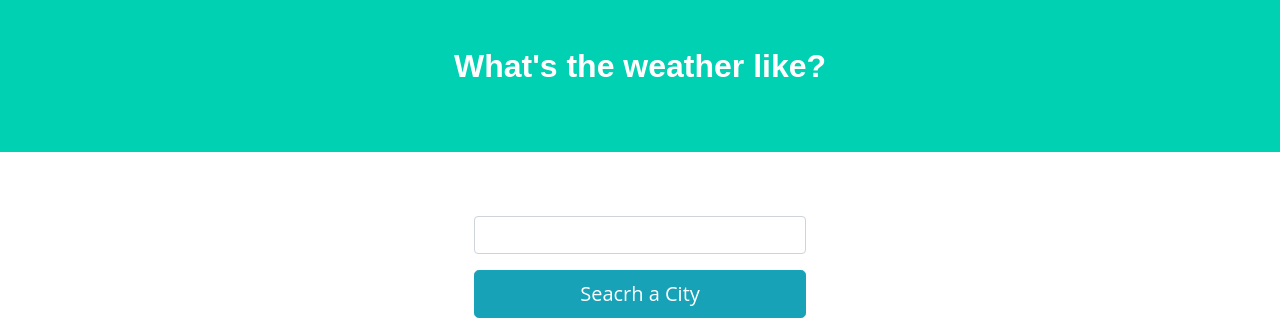
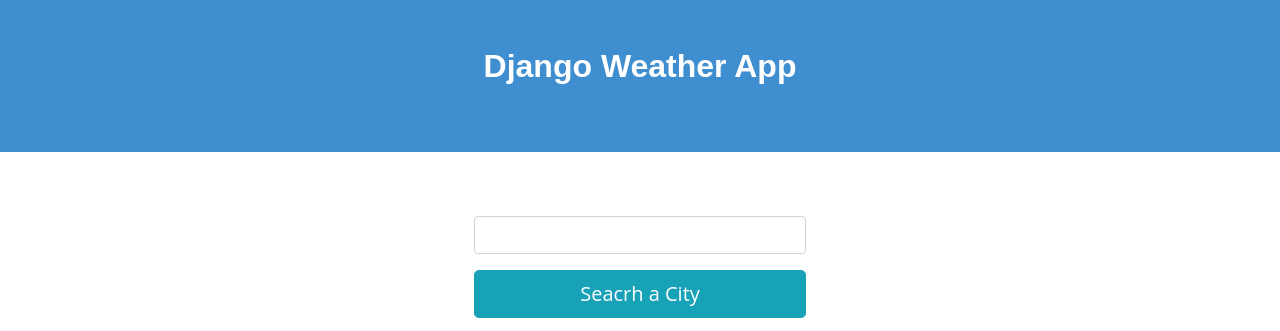
Before and after one commit to alxayeed/django-weather, a Django app: template weather/templates/weather/index.html in a window 1280 px wide. Shown: the top 331 px of the page. Run offline with Django 3.2, Linux system fonts and the light colour scheme; the template is opened without the code that fills it: most values are stand-ins (such as "Sample title", 1, 10 or a date in 2020); parts of the project's set-up code (start-up, migrations or seed data) failed here and were passed over; some libraries are stand-ins or nearby versions.

Commit message:
app modified

```diff
--- a/weather/templates/weather/index.html
+++ b/weather/templates/weather/index.html
@@ -19,13 +19,11 @@
 
 
 <body>
-    <section class="hero is-primary">
+    <section class="hero is-info">
         <div class="hero-body">
-            <div class="container">
                 <h1 class="title" style="text-align: center">
-                    What's the weather like?
+                    Django Weather App
                 </h1>
-            </div>
         </div>
     </section>
 <div style="position:center;padding-top: 5%;padding-left:37%;max-width: 63%">
@@ -66,10 +64,10 @@
                                         <p>Wind : {{ city_weather.Wind }}</p>
                                         <p>Pressure : {{ city_weather.Pressure }} </p>
                                         <p>Humidity : {{ city_weather.Humidity }}</p>
-                                        <p>Sunrise : {{ city_weather.Sunrise }} </p>
-                                        <p>Sunset : {{ city_weather.Sunset }}</p>
+                                        <!-- <p>Sunrise : {{ city_weather.Sunrise }} </p>
+                                        <p>Sunset : {{ city_weather.Sunset }}</p> -->
                                         <p>Geo Location  : {{ city_weather.Lon }}° , {{ city_weather.Lat }}°</p>
-                                        <p>Wind : {{ city_weather.Wind }}</p>
+
                                     </p>
 
                         </div>
```
Also changed, not shown: weather/static/img/w1.jpg (added).
